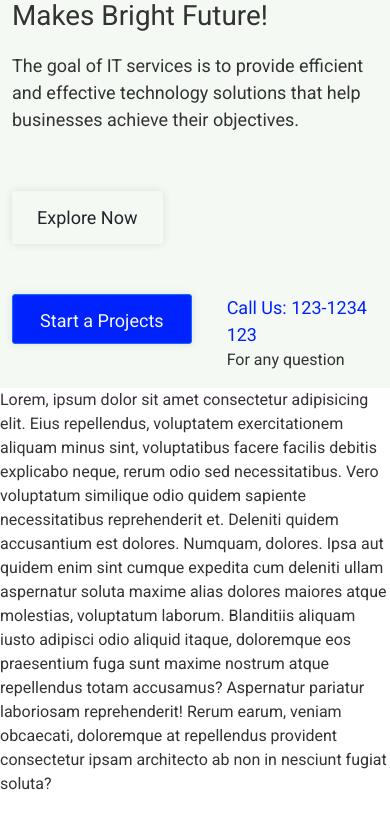
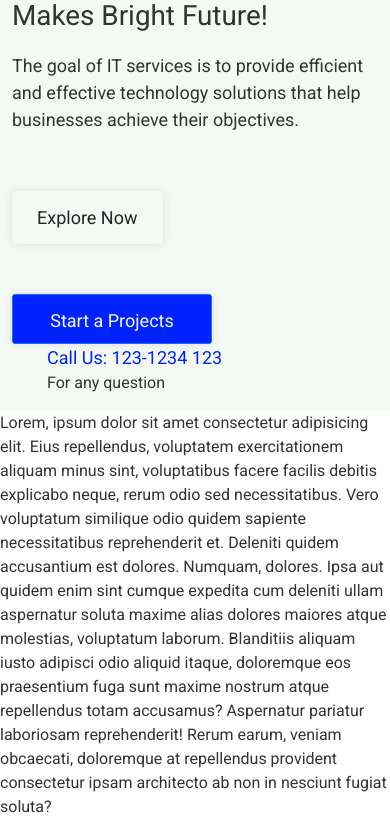
Before and after one commit to Md-Naim-Howlader/Najat_Solution_BD, a React (Vite) app: page / in a window 390 px wide. Shown: the part 655-1490 px from the top of the page. Before the commit the page ends 1467 px from the top, so only its background shows below. Built offline with nearby package versions, Linux system fonts and the light colour scheme; no server answers.

Commit message:
Update responsive.css

```diff
--- a/src/styles/responsive.css
+++ b/src/styles/responsive.css
@@ -2,4 +2,8 @@
   .logo {
     font-size: 1.5rem;
   }
+  .start-project {
+  display: block;
+
 }
+}
```
